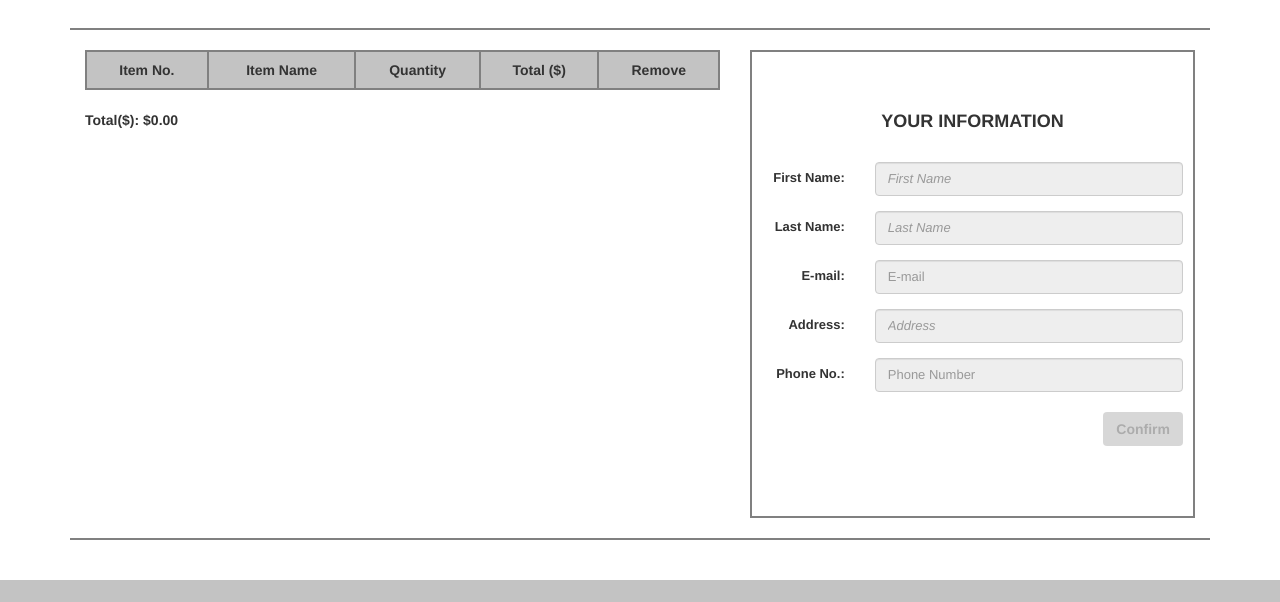
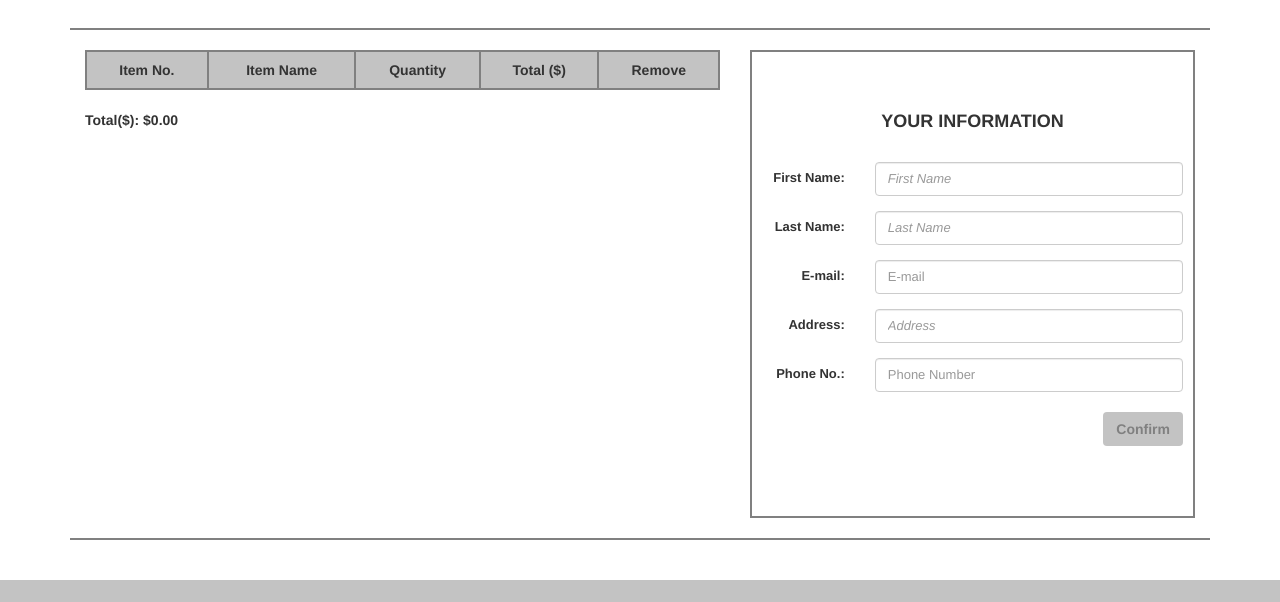
Before and after one commit to diepngocsang/GitPro1, a website: page index.html at #/cart in a window 1280 px wide. Shown: the part 153-755 px from the top of the page. Drawn offline with Linux system fonts and the light colour scheme; files that its build step writes are made by us from their sources.

Commit message:
roll back cart page

```diff
--- a/my_css/sang.css
+++ b/my_css/sang.css
@@ -287,6 +287,14 @@ input[type='text'] {
     height: 100px;
 }
 
+@media (max-width: 1000px){
+    .img-detail{
+        margin-left: 0;
+        max-height: 400px;
+    }
+
+}
+
 @media (max-width: 768px){
     .small-img-div{
     display: none;
--- a/my_js/sang.js
+++ b/my_js/sang.js
@@ -47,8 +47,7 @@ angular.module('myProject', ['firebase','ui.router'])
                 })
             .state('cart', {
                         url: '/cart',  // khai báo Url hiển thị
-                        templateUrl: 'my_template/cartproduct.html',
-                        controller: 'homeController'
+                        templateUrl: 'my_template/cartproduct.html'
                 })
             .state('img', {
                         url: '/img/:img',  // khai báo Url hiển thị
--- a/my_template/cartproduct.html
+++ b/my_template/cartproduct.html
@@ -35,46 +35,46 @@
         <div class="col-md-5">
            <div class="infor-user">
                <h5>YOUR INFORMATION</h5><br />
-            <div class="form-horizontal regist" role="form" >
+            <div class="form-horizontal regist" role="form">
               <form name="myform">
                   <div class="form-group">
                     <label class="control-label col-md-3" for="txtFirstName">First Name:</label>
                     <div class="col-md-9">
-                    <input id="firstname" ng-disabled="numcart==0" class="form-control" ng-model="user.first" type="text" placeholder="First Name" required>
+                    <input id="firstname" class="form-control" ng-model="user.first" type="text" placeholder="First Name" required>
                     <span id="firstname_err"></span>
                     </div>
                 </div>
                 <div class="form-group">
                     <label class="control-label col-md-3" for="txtLastName">Last Name:</label>
                     <div class="col-md-9">
-                        <input id="lastname" ng-disabled="numcart==0" ng-model="user.last" class="form-control" type="text" placeholder="Last Name" required>
+                        <input id="lastname" ng-model="user.last" class="form-control" type="text" placeholder="Last Name" required>
                         <span id="lastname_err"></span>
                     </div>
                 </div>
                 <div class="form-group">
                     <label class="control-label col-md-3" for="txtEmail">E-mail:</label>
                     <div class="col-md-9">
-                    <input id="email" ng-model="user.email" ng-disabled="numcart==0" class="form-control" type="email" placeholder="E-mail" data-type="email" required>
+                    <input id="email" ng-model="user.email" class="form-control" type="email" placeholder="E-mail" data-type="email" required>
                         <span id="email_err"></span>
                     </div>
                 </div>
                 <div class="form-group">
                     <label class="control-label col-md-3" for="txtAddress">Address:</label>
                     <div class="col-md-9">
-                        <input id="address" ng-disabled="numcart==0" ng-model="user.address" class="form-control" type="text" placeholder="Address" required>
+                        <input id="address" ng-model="user.address" class="form-control" type="text" placeholder="Address" required>
                         <span id="address_err"></span>
                     </div>
                 </div>
                 <div class="form-group">
                     <label class="control-label col-md-3" for="txtPhone">Phone No.:</label>
                     <div class="col-md-9">
-                        <input id="phone" ng-disabled="numcart==0" ng-model="user.phone" class="form-control" type="tel" placeholder="Phone Number" required>
+                        <input id="phone" ng-model="user.phone" class="form-control" type="tel" placeholder="Phone Number" required>
                         <span id="phone_err"></span>
                     </div>
                 </div>
                 <div class="form-group">
                     <div class="col-md-12">
-                        <button ng-model="button" class="btn" ng-click="myform.$valid && addCartToFirebase()" ng-disabled="numcart==0">Confirm</button>
+                        <button ng-model="button" class="btn" ng-click="myform.$valid && addCartToFirebase()">Confirm</button>
                     </div>
                 </div>
               </form>
```
Also changed, not shown: dist/sang.js, imgs/clothes.png (added).
